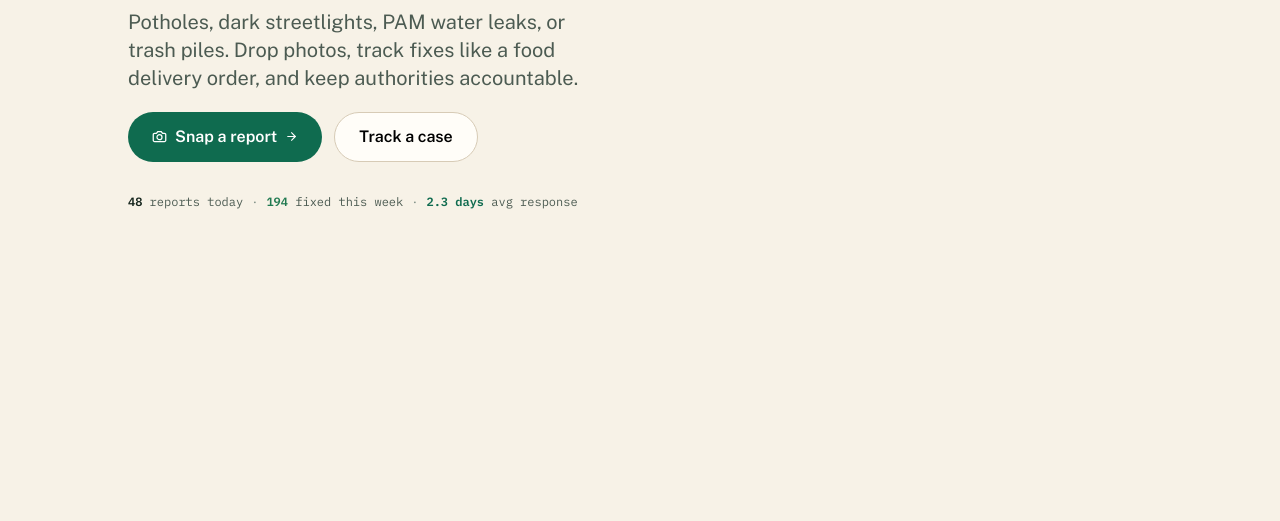
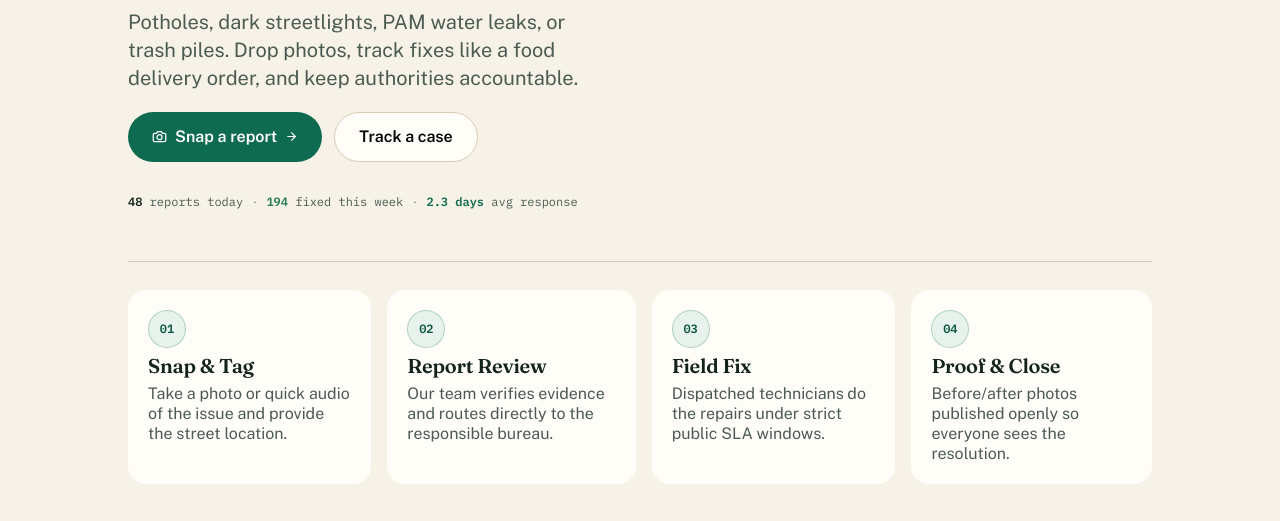
Before and after one commit to ecenn/koda-b10-weekly3, a plain HTML site: page index.html in a window 1280 px wide. Shown: the part 329-850 px from the top of the page. Before the commit the page ends 800 px from the top, so only its background shows below. Drawn offline with nearby package versions, Linux system fonts and the light colour scheme.

Commit message:
feat: create second section (card) of the landing page main content

```diff
--- a/css/style.css
+++ b/css/style.css
@@ -112,9 +112,11 @@ nav > div:last-of-type {
 
 main {
     display: flex;
+    flex-direction: column;
     justify-content: left;
     align-items: start;
     width: 80%;
+    gap: 40px;
     margin: 40px auto 0;
 }
 
@@ -148,7 +150,7 @@ main > div > p:first-of-type {
     color: var(--font-color-semidark);
 }
 
-main > div > div:first-of-type {
+main > div:first-of-type > div:first-of-type {
     display: flex;
     gap: 12px;
     width: 100%;
@@ -176,7 +178,6 @@ main > div > div:first-of-type > button {
     border: 1px solid var(--border-color);
 }
 
-
 .stats {
     display: flex;
     gap: 8px;
@@ -189,3 +190,57 @@ main > div > div:first-of-type > button {
     font-weight: 600;
     font-style: SemiBold;
 }
+
+.container-card {
+    display: flex;
+    flex-direction: row;
+    justify-content: space-between;
+    gap: 16px;
+    border-top: 1px solid var(--border-color);
+    padding-top: 28px;
+}
+
+.card {
+    background-color: var(--second-color);
+    border-radius: 18px;
+    border-color: var(--border-color);
+    padding: 20px;
+    display: flex;
+    flex-direction: column;
+    gap: 8px;
+    font-family: var(--public-sans);
+    font-weight: 400;
+    font-style: Regular;
+    font-size: 16px;
+    line-height: 20px;
+    letter-spacing: 0%;
+    vertical-align: middle;
+    color: var(--font-color-semidark);
+}
+
+.circ-num {
+    width: 36px;
+    height: 36px;
+    border-radius: 50%;
+    background-color: #E6F2EB;
+    border: 1px solid #0F6B4F40;
+    font-family: var(--ibm-plex-mono);
+    font-weight: 600;
+    font-style: SemiBold;
+    font-size: 12px;
+    color: #0A5540;
+    display: flex;
+    justify-content: center;
+    align-items: center;
+}
+
+.card > h3 {
+    margin: 0;
+    font-family: var(--fraunces);
+    font-weight: 600;
+    font-style: SemiBold;
+    font-size: 20px;
+    letter-spacing: -0.25px;
+    vertical-align: middle;
+    color: var(--font-color-dark);
+}
--- a/index.html
+++ b/index.html
@@ -57,7 +57,28 @@
                 <p><span style="color: #0F6B4F;">2.3 days</span> avg response</p>
             </div>
         </div>
-        <div></div>
+        <div class="container-card">
+            <div class="card">
+                <div class="circ-num">01</div>
+                <h3>Snap & Tag</h3>
+                Take a photo or quick audio of the issue and provide the street location.
+            </div>
+            <div class="card">
+                <div class="circ-num">02</div>
+                <h3>Report Review</h3>
+                Our team verifies evidence and routes directly to the responsible bureau.
+            </div>
+            <div class="card">
+                <div class="circ-num">03</div>
+                <h3>Field Fix</h3>
+                Dispatched technicians do the repairs under strict public SLA windows.
+            </div>
+            <div class="card">
+                <div class="circ-num">04</div>
+                <h3>Proof & Close</h3>
+                Before/after photos published openly so everyone sees the resolution.
+            </div>
+        </div>
         <div></div>
     </main>
     <footer>
```
